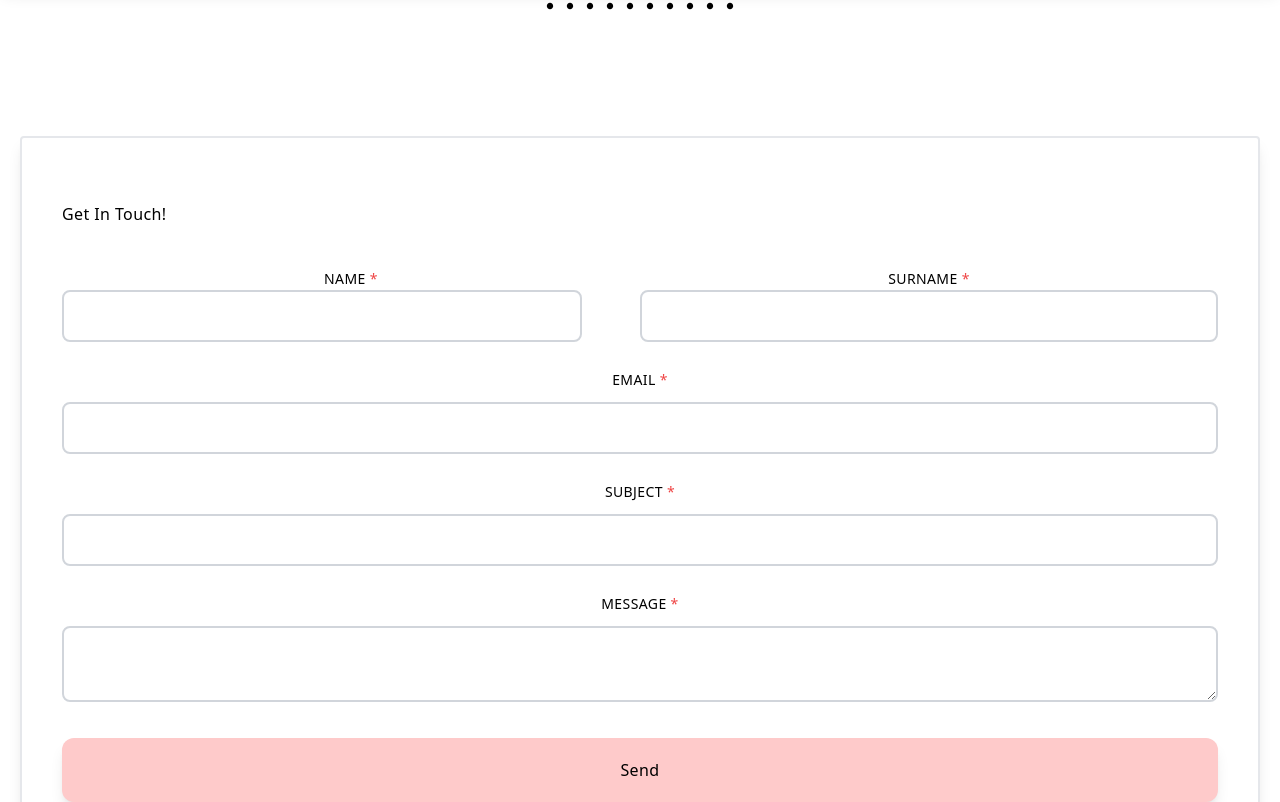
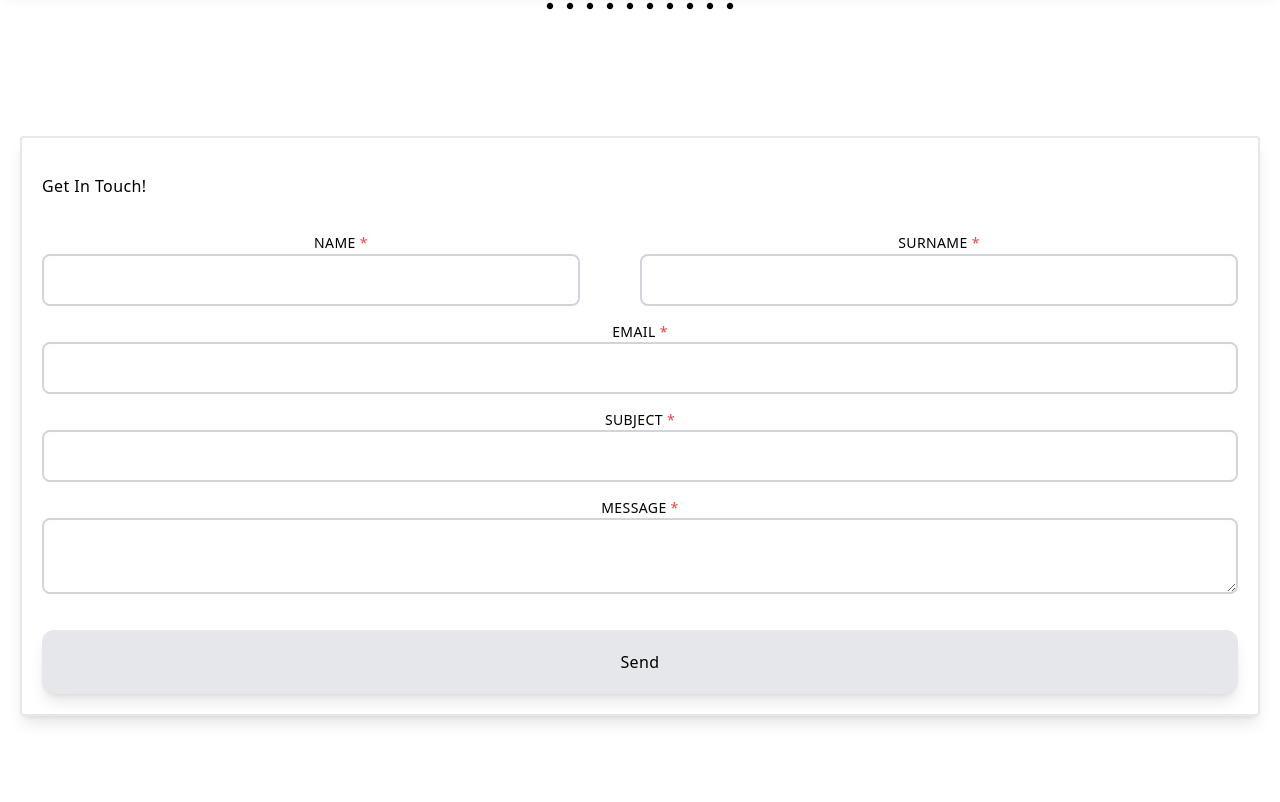
Before and after one commit to CVIC-Tokyo/cviclinic, a Next.js app: page / in a window 1280 px wide. Shown: the part 860-1662 px from the top of the page. Built offline with nearby package versions, Linux system fonts and the light colour scheme.

Commit message:
style: change height of contact form

```diff
--- a/app/components/Contact.tsx
+++ b/app/components/Contact.tsx
@@ -55,15 +55,15 @@ const Contact: React.FC<ContactProps> = () => {
   return (
     <div id="contact" className="w-full md:h-auto p-5 flex items-center py-24">
       <div className="w-full m-auto flex items-center justify-center pt-4">
-        <div className="w-full md:w-[1240] lg:w-[1240px] rounded p-10 shadow-lg border-2 bg-opacity-50">
-          <div className="flex flex-row justify-between ">
-            <h2 className="py-4">Get In Touch!</h2>
+        <div className="w-full max-w-[1240] lg:w-[1240px] rounded p-5 shadow-lg border-2 bg-opacity-50">
+          <div className="flex flex-row justify-between">
+            <h2 className="py-2">Get In Touch!</h2>
           </div>
           <form onSubmit={onSubmit}>
-            <div className="flex flex-col py-2 w-full h-auto">
+            <div className="flex flex-col justify-start py-2 w-full h-auto">
               <div className="grid grid-cols-2 py-2">
                 <div>
-                  <label className="uppercase text-sm py-3">
+                  <label className="uppercase text-xs md:text-sm">
                     Name <span className="text-red-500">*</span>
                   </label>
                   <input
@@ -75,7 +75,7 @@ const Contact: React.FC<ContactProps> = () => {
                   />
                 </div>
                 <div>
-                  <label className="uppercase text-sm py-3">
+                  <label className="uppercase text-xs md:text-sm">
                     surname <span className="text-red-500">*</span>
                   </label>
                   <input
@@ -88,7 +88,7 @@ const Contact: React.FC<ContactProps> = () => {
                 </div>
               </div>
               <div className="flex flex-col py-2">
-                <label className="uppercase text-sm py-3">
+                <label className="uppercase text-xs md:text-sm">
                   Email <span className="text-red-500">*</span>
                 </label>
                 <input
@@ -100,7 +100,7 @@ const Contact: React.FC<ContactProps> = () => {
                 />
               </div>
               <div className="flex flex-col py-2">
-                <label className="uppercase text-sm py-3">
+                <label className="uppercase text-xs md:text-sm">
                   Subject <span className="text-red-500">*</span>
                 </label>
                 <input
@@ -112,7 +112,7 @@ const Contact: React.FC<ContactProps> = () => {
                 />
               </div>
               <div className="flex flex-col py-2">
-                <label className="uppercase text-sm py-3">
+                <label className="uppercase text-xs md:text-sm">
                   Message <span className="text-red-500">*</span>
                 </label>
                 <textarea
@@ -126,7 +126,7 @@ const Contact: React.FC<ContactProps> = () => {
             </div>
             <button
               disabled={hasEmpty}
-              className={`flex justify-center items-center rounded-xl shadow-lg w-full p-5 mt-5 ${hasEmpty ? "cursor-not-allowed bg-red-200" : "bg-[#820000]"}`}
+              className={`flex justify-center items-center rounded-xl shadow-lg w-full p-5 mt-5 ${hasEmpty ? "cursor-not-allowed bg-gray-200" : "bg-[#820000]"}`}
             >
               {isLoading && !messageSent ? (
                 <AiOutlineReload className="animate-spin" />
```
